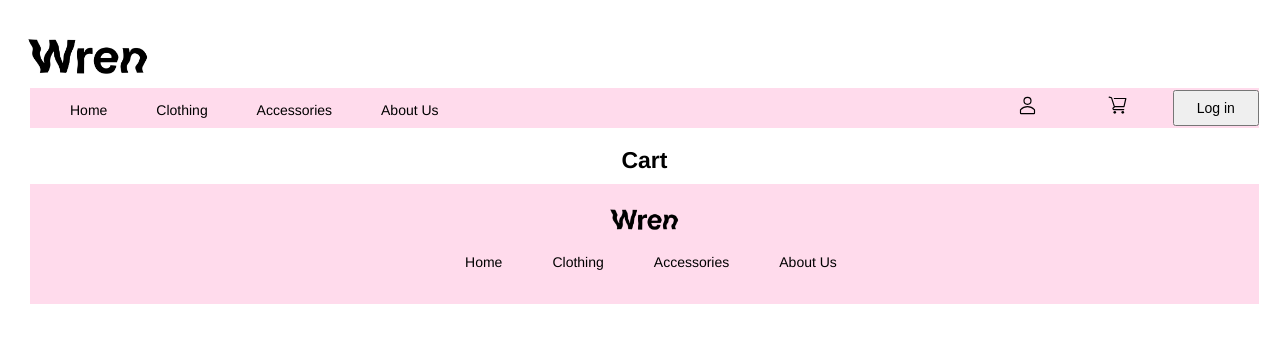
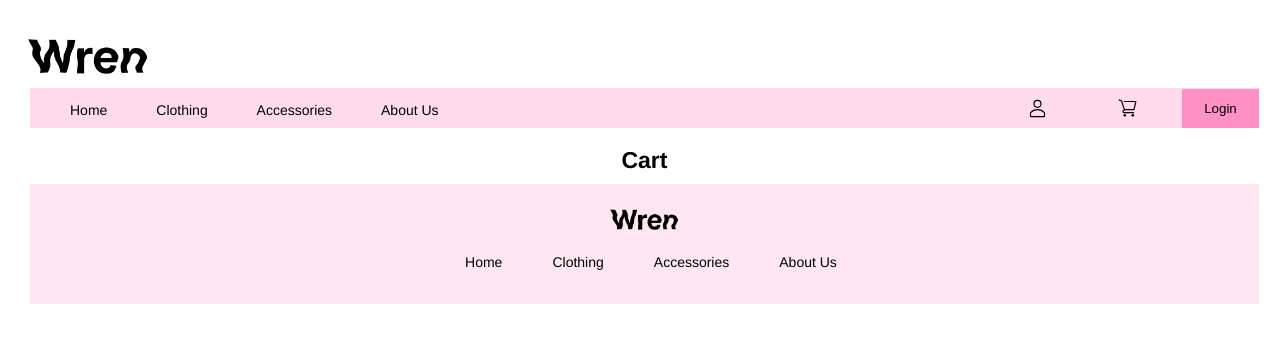
Before and after one commit to StinaNorqvist/TypescriptProject, a React (Vite) app in the folder frontend/: page /cart in a window 1280 px wide. Shown: the top 342 px of the page. Built offline with nearby package versions, Linux system fonts and the light colour scheme; the HTML template or start-up script is replaced by a standard one.

Commit message:
Style login button, change tests

```diff
--- a/frontend/src/components/Menu.tsx
+++ b/frontend/src/components/Menu.tsx
@@ -50,9 +50,7 @@ const Menu = () => {
             </button>
           ) : (
             <button id="loginMenuButton">
-              <Link to="/login" id="loginMenuButton">
-                Log in
-              </Link>
+              <Link to="/login">Login</Link>
             </button>
           )}
         </li>
--- a/frontend/src/pages/Login.tsx
+++ b/frontend/src/pages/Login.tsx
@@ -93,7 +93,7 @@ const Login = () => {
               )}
               <div className="buttonDiv">
                 <button id="loginButton" type="submit" disabled={!isValid}>
-                  Log in
+                  Login
                 </button>
               </div>
             </div>
--- a/frontend/src/pages/SignUp.tsx
+++ b/frontend/src/pages/SignUp.tsx
@@ -151,7 +151,7 @@ const SignUp = () => {
         )}
       </Formik>
 
-      <Link to={"/login"}>Log in</Link>
+      <Link to={"/login"}>Login</Link>
     </>
   );
 };
--- a/frontend/src/style/footer.scss
+++ b/frontend/src/style/footer.scss
@@ -1,5 +1,5 @@
 #footerDiv {
-    background-color: #ffdbec;
+    background-color: #ffe7f2;
     margin: 0;
     height: 100px;
     padding-top: 20px;
--- a/frontend/src/style/menu.scss
+++ b/frontend/src/style/menu.scss
@@ -31,15 +31,30 @@ nav {
       justify-content: flex-end;
       width: 30%;
 
-      #loginMenuButton {
+      #loginMenuButton {
+        appearance: none;
         border: none;
+        cursor: pointer;
+        background-color: #ff92c5;
+        text-decoration: none;
+        padding: 12px 22px 12px 22px;
+
+        &:hover {
+          background-color: #ff3996;
+        }
+
+        a {
+          text-decoration: none;
+          color: #000000;
+        }
+
       }
 
       li {
         list-style: none;
         margin-left: 20px;
 
-        a {
+        #cartLink, #loginLink {
           text-decoration: none;
           color: black;
           display: flex;
@@ -48,8 +63,9 @@ nav {
           width: 70px;
           height: 30px;
           font-size: 14px;
+          margin-top: 5px;
         }
-        a:hover {
+        #cartLink:hover, #loginLink:hover {
             color: #ff3996;
             text-underline-offset: 6px;
           }
```
Also changed, not shown: 2 other files (tests, documents, lock files or other folders).
